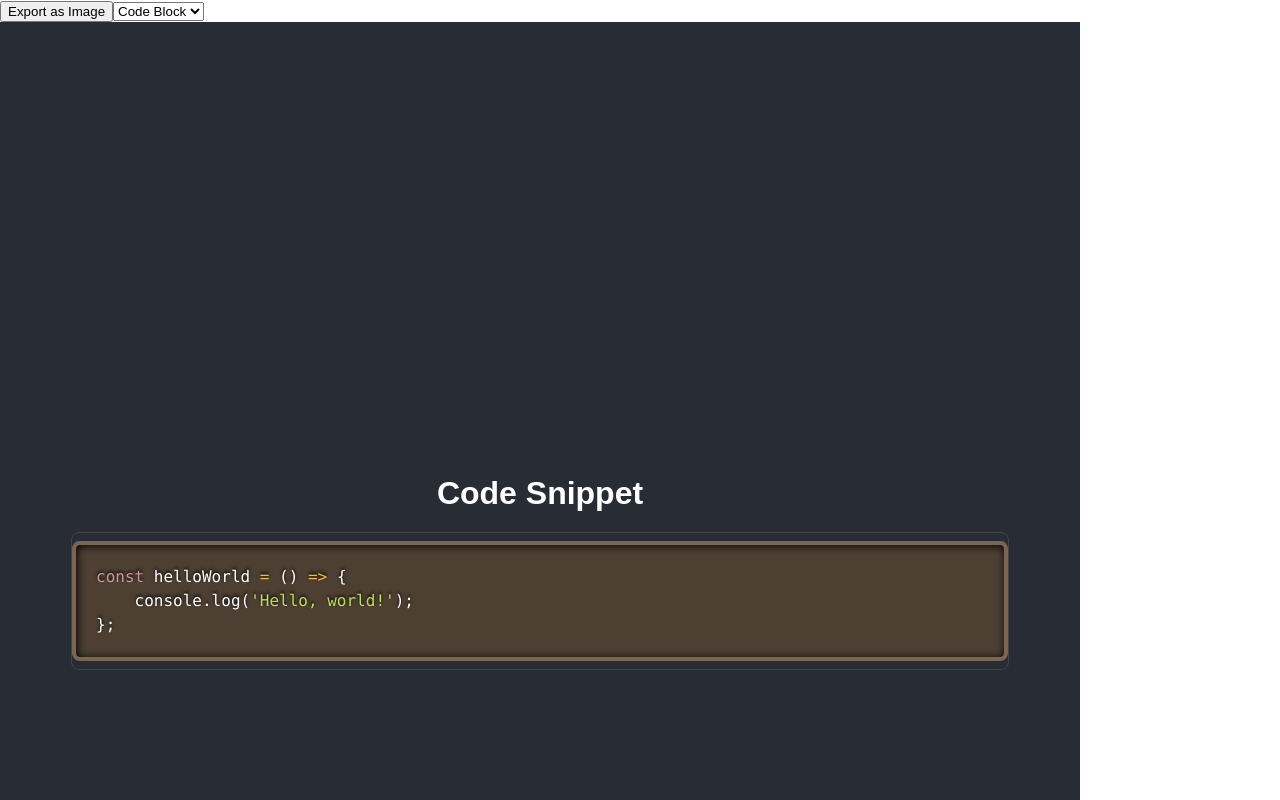
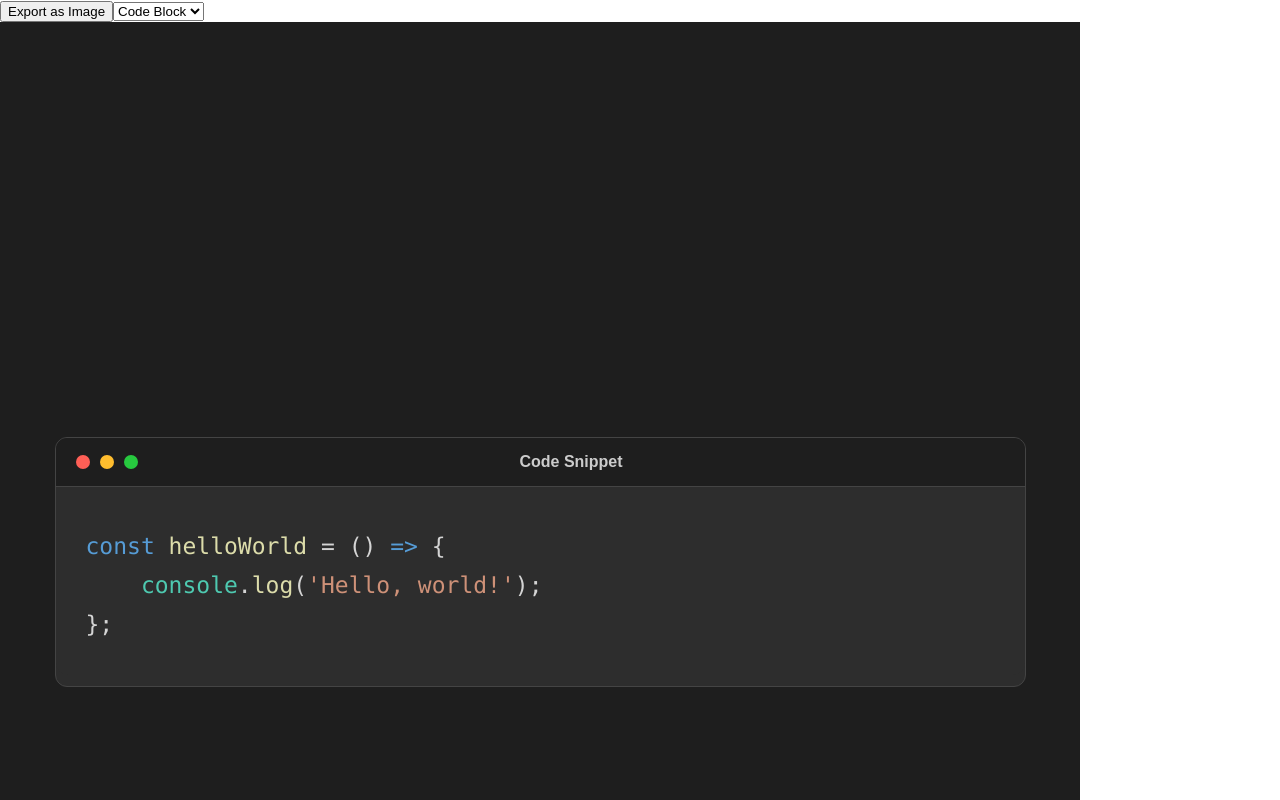
Before and after one commit to ehsandevs/social-post-creator, a React (Create React App) app: page /instagram in a window 1280 px wide. Shown: the top 800 px of the page. Built offline with nearby package versions, Linux system fonts and the light colour scheme.

Commit message:
update CodeBlockPost styling and enhance readability with new header and color scheme

```diff
--- a/src/PostTypes/CodeBlockPost.js
+++ b/src/PostTypes/CodeBlockPost.js
@@ -1,6 +1,6 @@
 import React from 'react';
 import { Prism as SyntaxHighlighter } from 'react-syntax-highlighter';
-import { dark } from 'react-syntax-highlighter/dist/esm/styles/prism';
+import { vscDarkPlus } from 'react-syntax-highlighter/dist/esm/styles/prism';
 
 const CodeBlockPost = React.forwardRef((props, ref) => {
     const { code, language = 'javascript' } = props;
@@ -12,9 +12,9 @@ const CodeBlockPost = React.forwardRef((props, ref) => {
             style={{
                 width: '1080px',
                 height: '1080px',
-                backgroundColor: '#282c34',
+                backgroundColor: '#1e1e1e',
                 color: 'white',
-                padding: '20px',
+                padding: '30px',
                 display: 'flex',
                 flexDirection: 'column',
                 justifyContent: 'center',
@@ -23,22 +23,48 @@ const CodeBlockPost = React.forwardRef((props, ref) => {
                 fontFamily: 'Arial, sans-serif',
             }}
         >
-            <h1 style={{ marginBottom: '20px' }}>Code Snippet</h1>
             <div
                 style={{
-                    width: '90%',
+                    width: '95%',
                     border: '1px solid #444',
-                    borderRadius: '8px',
+                    borderRadius: '12px',
                     overflow: 'hidden',
+                    backgroundColor: '#2d2d2d',
                 }}
             >
+                {/* Header Bar */}
+                <div
+                    style={{
+                        display: 'flex',
+                        justifyContent: 'space-between',
+                        alignItems: 'center',
+                        padding: '15px 20px',
+                        backgroundColor: '#1e1e1e',
+                        borderBottom: '1px solid #444',
+                    }}
+                >
+                    <div style={{ display: 'flex', gap: '10px' }}>
+                        <span style={{ width: '14px', height: '14px', backgroundColor: '#ff5f56', borderRadius: '50%' }}></span>
+                        <span style={{ width: '14px', height: '14px', backgroundColor: '#ffbd2e', borderRadius: '50%' }}></span>
+                        <span style={{ width: '14px', height: '14px', backgroundColor: '#27c93f', borderRadius: '50%' }}></span>
+                    </div>
+                    <span style={{ color: '#ccc', fontSize: '16px', fontWeight: 'bold' }}>Code Snippet</span>
+                    <div></div>
+                </div>
+                {/* Code Block */}
                 <SyntaxHighlighter
                     language={language}
-                    style={dark}
+                    style={vscDarkPlus}
                     customStyle={{
-                        fontSize: '16px',
-                        padding: '20px',
-                        borderRadius: '8px',
+                        fontFamily: "monospace, 'Fira Code', 'Courier New'",
+                        fontSize: '23px', // Increased for Instagram readability
+                        lineHeight: '1.6', // Add spacing for clarity
+                        padding: '30px',
+                        borderRadius: '0 0 12px 12px',
+                        backgroundColor: '#2d2d2d'
+                    }}
+                    codeTagProps={{
+                        fontSize: '30px', // Increased for Instagram readability
                     }}
                 >
                     {code}
```
